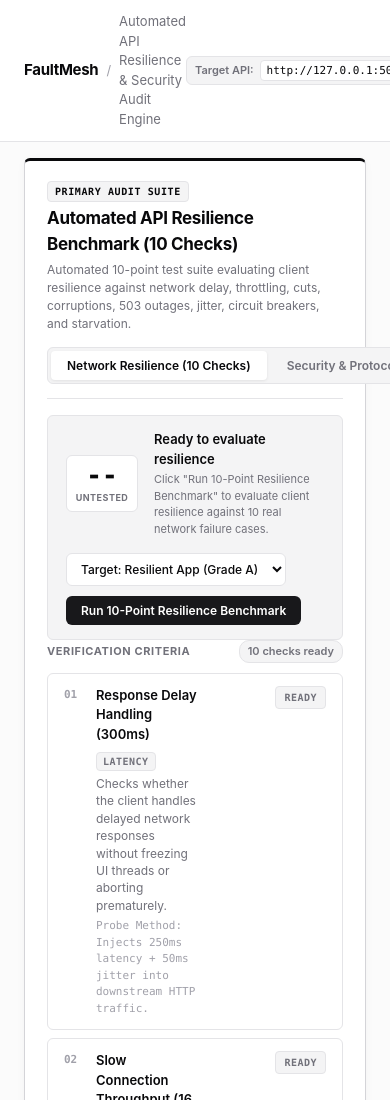
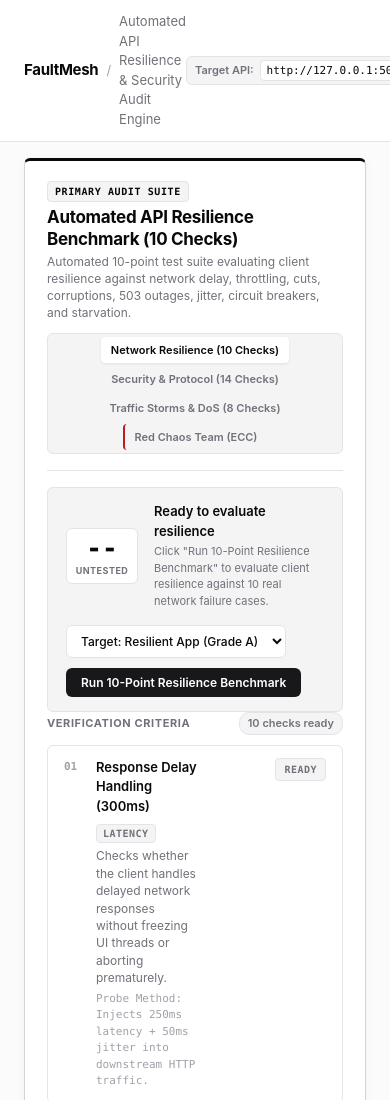
Before and after one commit to RavikantiAkshay/FaultMesh, a website: page src/dashboard/index.html in a window 390 px wide. Shown: the top 1100 px of the page. Drawn offline with Linux system fonts and the light colour scheme; no server answers.

```diff
--- a/src/dashboard/styles.css
+++ b/src/dashboard/styles.css
@@ -201,9 +201,8 @@
   display: flex;
   justify-content: space-between;
   align-items: center;
-  flex-wrap: wrap;
-  gap: 14px;
-  padding-bottom: 14px;
+  gap: 20px;
+  padding-bottom: 16px;
   border-bottom: 1px solid var(--border-default);
 }
 
@@ -211,6 +210,8 @@
   display: flex;
   flex-direction: column;
   gap: 4px;
+  flex: 1 1 auto;
+  min-width: 0;
 }
 
 .badge-row {
@@ -237,27 +238,31 @@
   font-weight: 700;
   letter-spacing: -0.3px;
   color: var(--text-main);
+  line-height: 1.3;
 }
 
 .audit-header-bar p {
   font-size: 12px;
   color: var(--text-muted);
-  max-width: 650px;
+  line-height: 1.4;
+  margin: 0;
 }
 
 .diag-tabs {
   display: flex;
+  align-items: center;
   gap: 4px;
   background: var(--bg-subtle);
   padding: 3px;
   border-radius: var(--radius);
   border: 1px solid var(--border-default);
+  flex-shrink: 0;
 }
 
 .diag-tab {
   background: transparent;
   border: none;
-  padding: 7px 16px;
+  padding: 7px 13px;
   font-size: 12px;
   font-weight: 600;
   color: var(--text-muted);
@@ -265,6 +270,7 @@
   cursor: pointer;
   transition: all 0.15s ease;
   white-space: nowrap;
+  text-align: center;
 }
 
 .diag-tab:hover {
@@ -275,6 +281,32 @@
   background: var(--bg-surface);
   color: var(--text-main);
   box-shadow: 0 1px 3px rgba(0, 0, 0, 0.08);
+}
+
+@media (max-width: 1200px) {
+  .diag-tabs {
+    display: grid;
+    grid-template-columns: repeat(2, minmax(0, 1fr));
+    gap: 3px;
+    padding: 3px;
+  }
+  .diag-tab {
+    padding: 6px 10px;
+    font-size: 11px;
+    text-align: center;
+  }
+}
+
+@media (max-width: 768px) {
+  .audit-header-bar {
+    flex-direction: column;
+    align-items: stretch;
+    gap: 12px;
+  }
+  .diag-tabs {
+    display: flex;
+    flex-direction: column;
+  }
 }
 
 /* Banner: Score & Action Runner */
```
